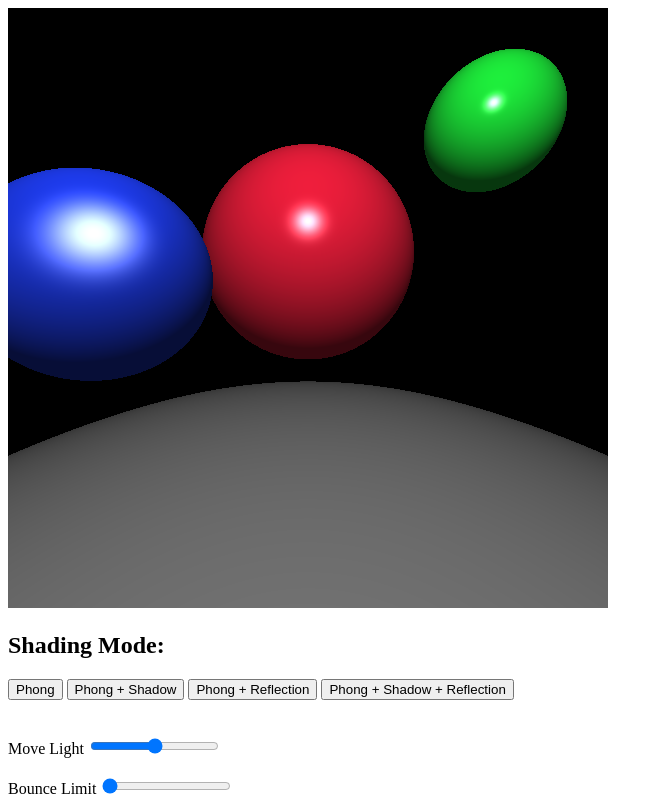
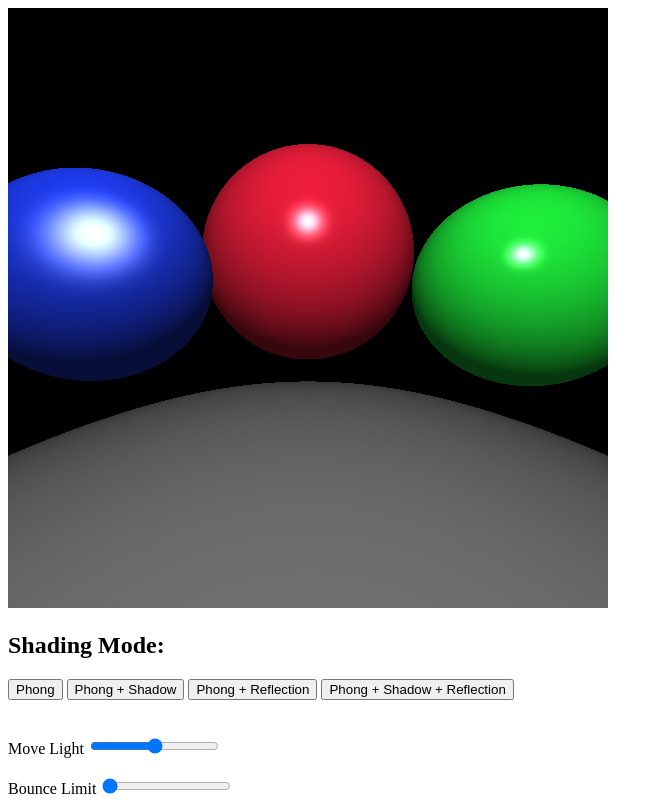
Before and after one commit to void-sarthak/Ray-Tracing-Renderer, a plain HTML site: page index.html in a window 1280 px wide. Shown: the whole page, without its empty margins (0-663 px from the left). Drawn offline with Linux system fonts and the light colour scheme.

Commit message:
Renamed files

```diff
--- a/Assignment_5.js
+++ b/Renderer.js
@@ -166,7 +166,7 @@ float shadowColor(Sphere sphere[4], float t, Ray ray, int index)
 
   for(int i = 0; i < sphere.length(); i++)
   {
-    float t = intersectSphere(shadowRay, sphere[i]);
+    float t = intersectSphere(shadowRay, sphere[i]) - 0.03;
     if(t >= 0.0)
     {
       return 1.0;
@@ -185,8 +185,8 @@ void main()
   sphere[0].color = vec3(0.8, 0.1, 0.2);
   sphere[0].shine = 32.0;
 
-  sphere[1].center = vec3(1.5, 1.5, 0.5);
-  sphere[1].radius = 0.5;
+  sphere[1].center = vec3(1.5, 0.15, 0.8);
+  sphere[1].radius = 0.7;
   sphere[1].color = vec3(0.1, 0.8, 0.2);
   sphere[1].shine = 50.0;
 
--- a/index.html
+++ b/index.html
@@ -5,7 +5,7 @@
     <title>WebGL 3D Texture Mapping Example</title>
     <meta http-equiv="content-type" content="text/html; charset=ISO-8859-1" />
     <script type="text/javascript" src="glMatrix-0.9.5.min.js"></script>
-    <script type="text/javascript" src="Assignment_5.js"></script>
+    <script type="text/javascript" src="Renderer.js"></script>
   </head>
 
   <body onload="webGLStart();">
```
